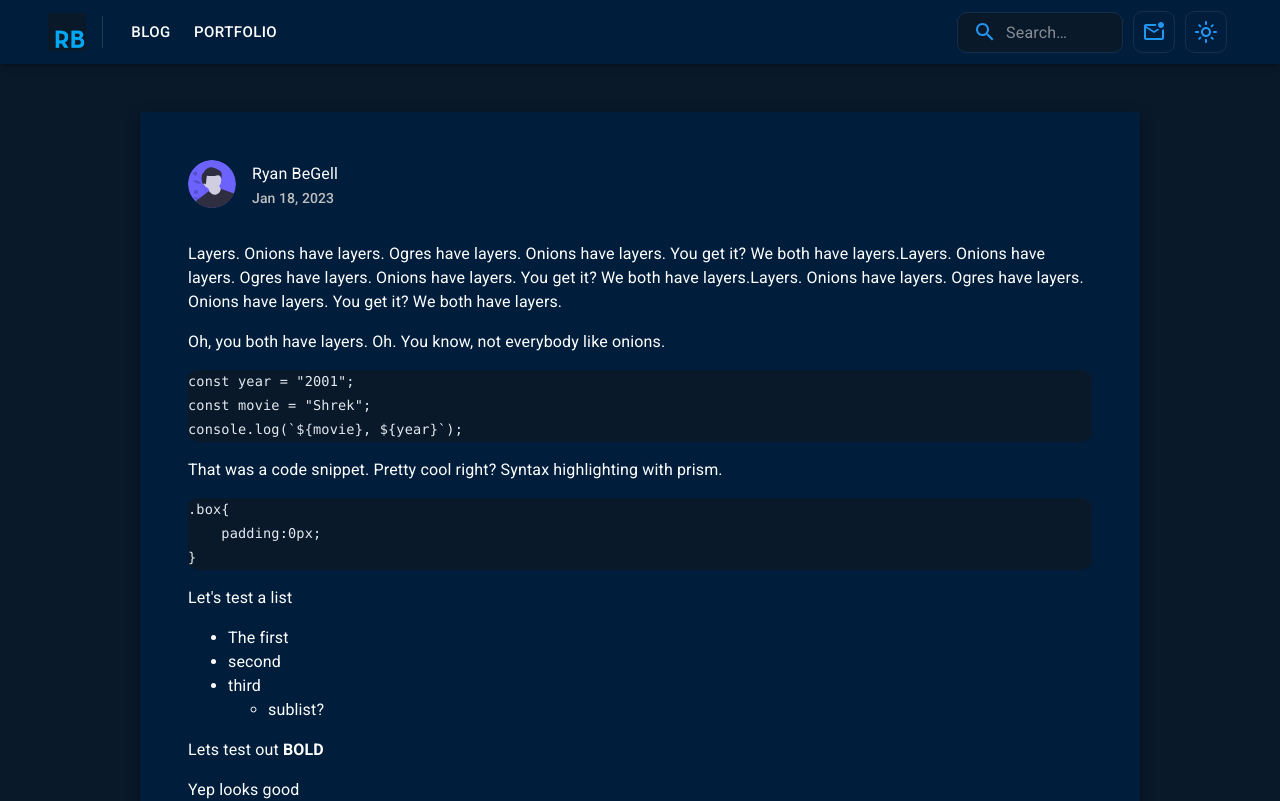
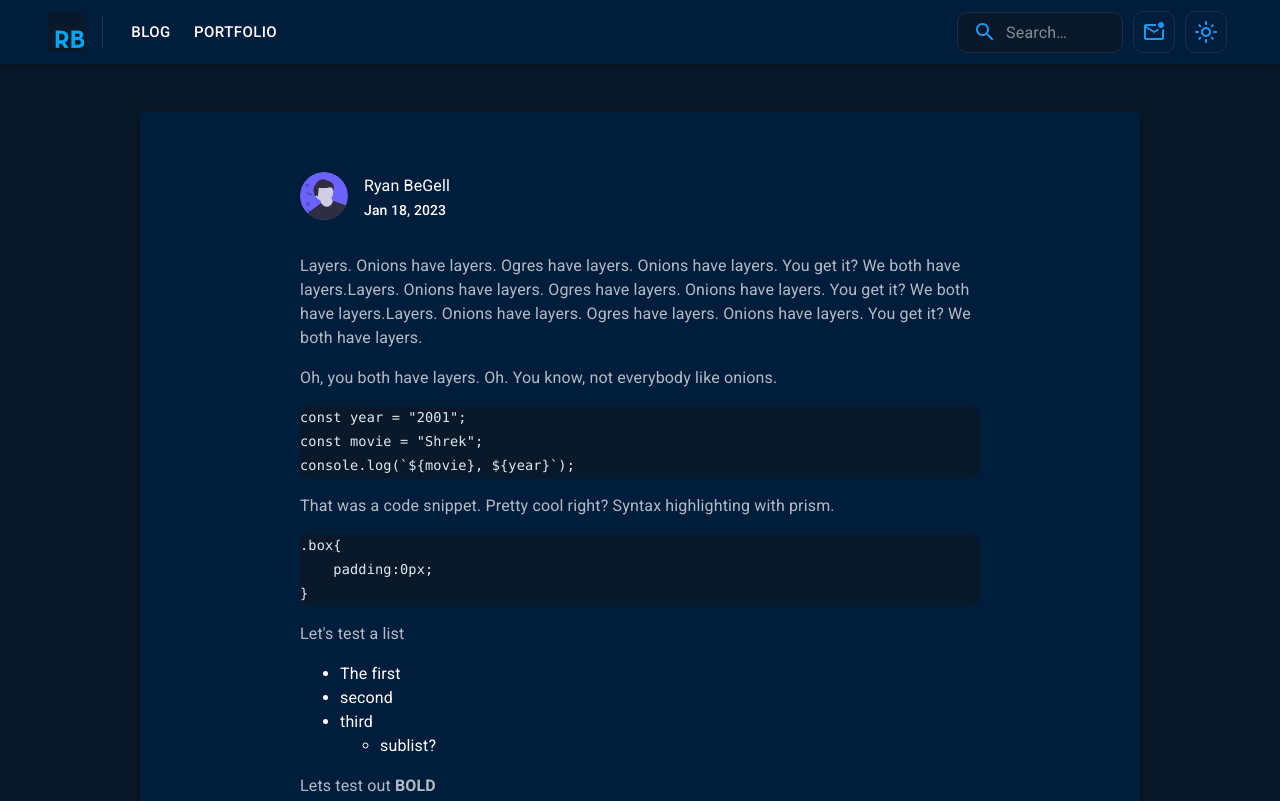
Before and after one commit to RyanBeGell/portfolio-site, a Next.js app: page /blog/posts/onions in a window 1280 px wide. Shown: the top 801 px of the page. Built offline with nearby package versions, Linux system fonts and the light colour scheme; a web font is replaced by a local one.

Commit message:
Pallette and styling tweaks

```diff
--- a/src/GlobalStyles.ts
+++ /dev/null
@@ -1,17 +0,0 @@
-import { createStyles, makeStyles } from '@mui/material'
-
-const useStyles = makeStyles(() =>
-  createStyles({
-    '@global': {
-        pre:{ backgroundColor: '#0A1929 !important' },
-        code: { backgroundColor: '#0A1929 !important' },
-    } })
-);
-
-const GlobalStyles = () => {
-  useStyles();
-
-  return null;
-};
-
-export default GlobalStyles;
--- a/src/createPallette.ts
+++ b/src/createPallette.ts
@@ -61,12 +61,27 @@ export const getDesignTokens = (mode: PaletteMode) => ({
       ? {
           primary: '#ffffff',
           contrast: '#2196F3',
-          subtitle: '#bfbfbf',
+          secondary: 'rgba(255, 255, 255, 0.7)',
+          navFooter:'#bfbfbf',
+          blogIcons: 'rgba(255, 255, 255, 0.7)',
         }
       : {
           primary: '#000000',
           contrast: '#114b7a',
-          subtitle: '#d9d9d9',
+          blogIcons: 'rgba(168, 168, 168, 1)',
+          secondary:'rgba(117, 117, 117, 1)',
+          navFooter:'#C1C7CE',
+      }),
+    },
+    typography: {
+      ...(mode === 'dark'
+      ? {
+        p:{
+          color:'rgba(255, 255, 255, 0.7) !important'
+        }
+      }
+      : {
+
       }),
     },
 
--- a/src/global.css
+++ b/src/global.css
@@ -35,7 +35,9 @@
   align-self: left;
   align-items: center;
   justify-content: center;
-  padding:48px;
+  padding-top:60px;
+  padding-left: 16%;
+  padding-right: 16%;
   /* 64px fixed app bar, MUI sticky not working */
   margin-top: 112px;
   margin-bottom: 48px;
@@ -49,7 +51,9 @@
 	align-self: left;
 	align-items: center;
 	justify-content: center;
-	padding:48px;
+  padding-top:60px;
+  padding-left: 16%;
+  padding-right: 16%;
   /* 64px fixed app bar, MUI sticky not working */
 	margin-top: 112px;
 	margin-bottom: 48px;
@@ -110,7 +114,9 @@ h6 {
   line-height: 1.6;
   letter-spacing: 0.0075em;
 }
-
+.blogPostDark p {
+  color:rgba(255, 255, 255, 0.7);
+}
 pre{
   border-radius: 10px;
 }
@@ -140,7 +146,3 @@ pre{
 .transparent{
   background-color: transparent important!;
 }
-
-.normal{
-
-}
```
Also changed, not shown: src/components/GlobalStyles.tsx (deleted).
